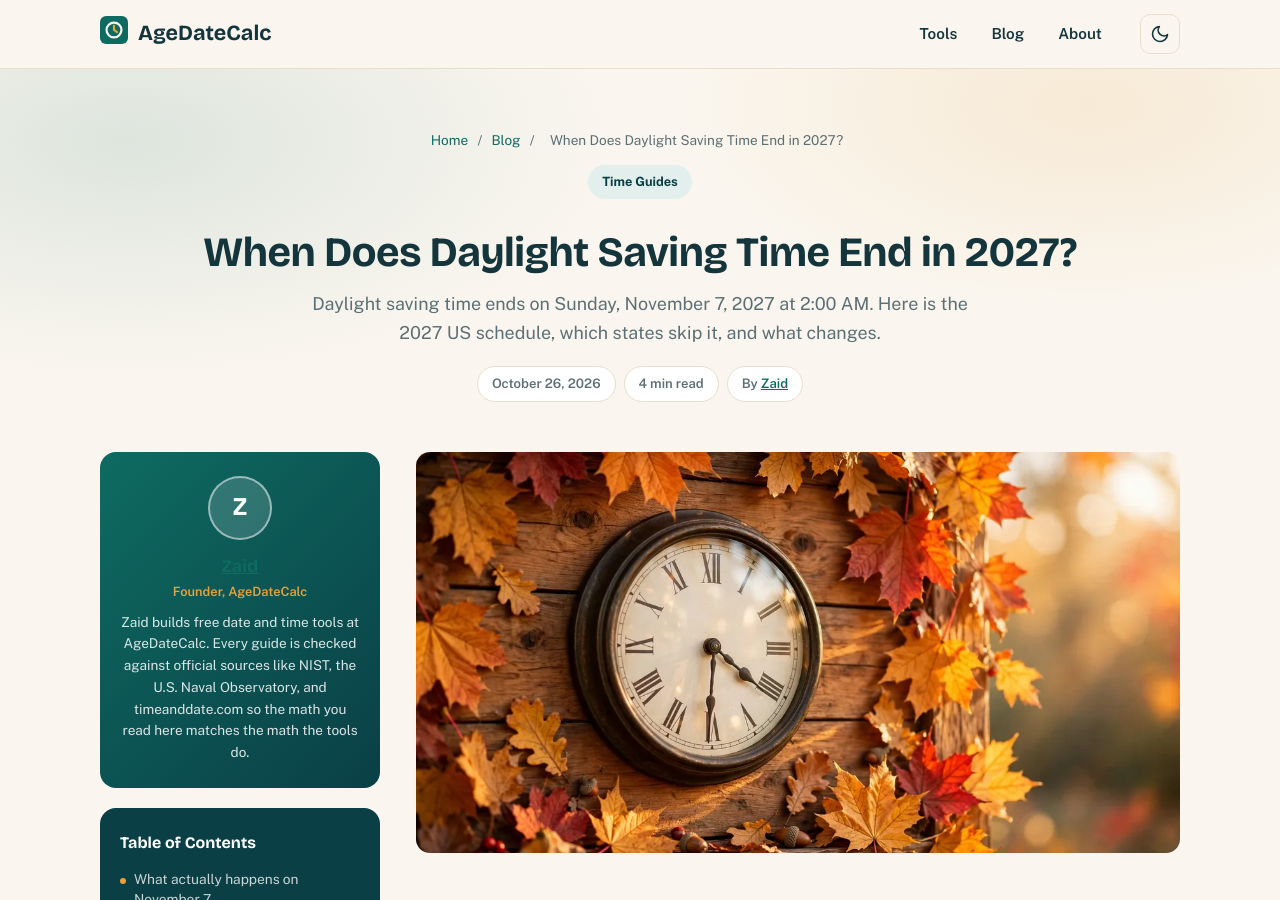
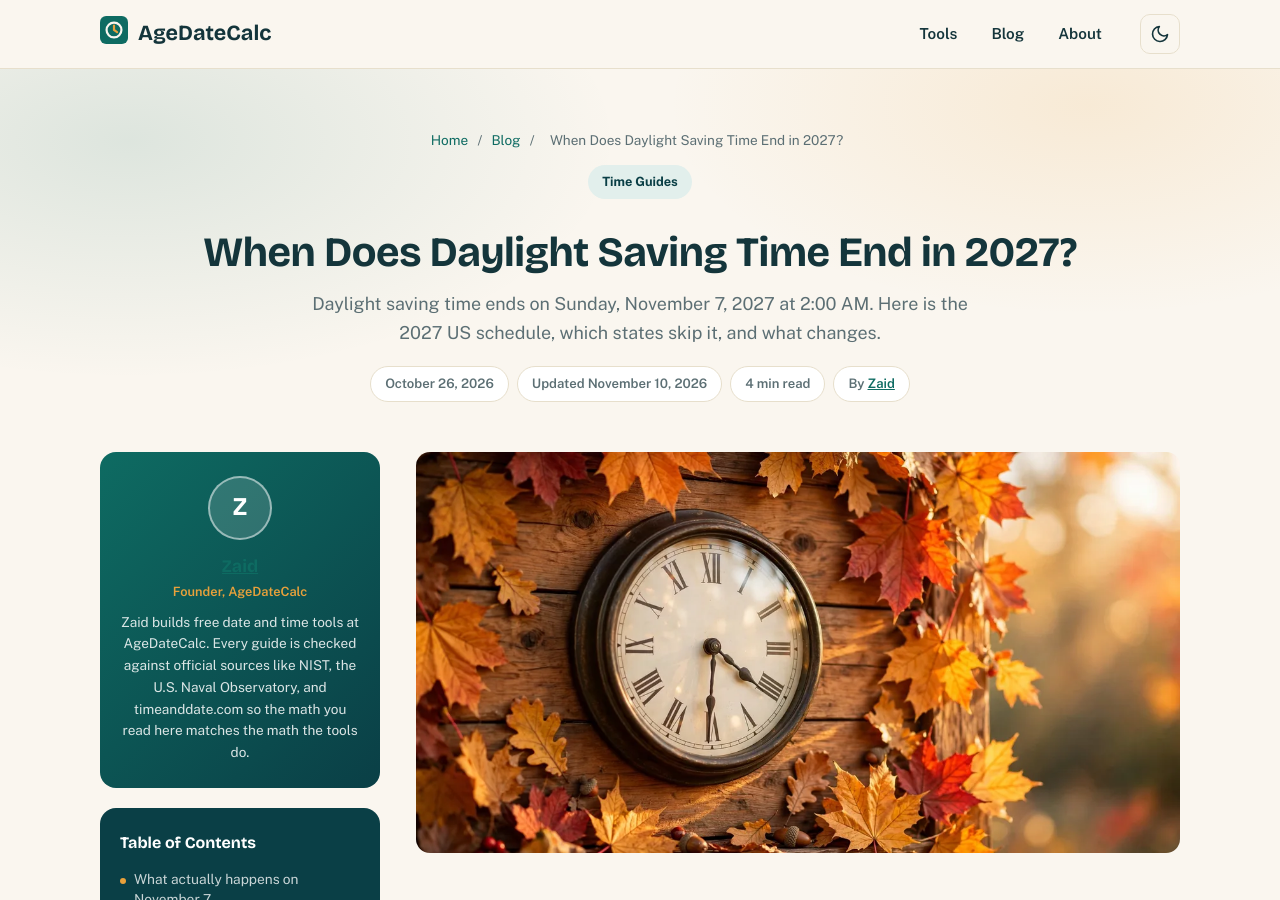
Before and after one commit to zaidmeo09-dhangal/agedatecalc, a Jekyll site: the page built from _posts/2026-10-26-when-does-daylight-saving-time-end-2026.md, in a window 1280 px wide and 900 px high. Built offline with Jekyll 4.4.1, drawn with Linux system fonts in a browser that asks for light colours.

Commit message:
SEO audit fixes: broken links, titles, DST 2027, schema, og:image

```diff
--- a/_posts/2026-10-26-when-does-daylight-saving-time-end-2026.md
+++ b/_posts/2026-10-26-when-does-daylight-saving-time-end-2026.md
@@ -3,6 +3,7 @@
 title: When Does Daylight Saving Time End in 2027?
 slug: when-does-daylight-saving-time-end
 date: '2026-10-26'
+last_modified_at: 2026-11-10
 status: Published
 author: Zaid
 category: Time Guides
@@ -66,7 +67,7 @@
 
 Most phones, computers, and smart devices adjust themselves overnight. The troublemakers are wall clocks, ovens, microwaves, car dashboards, and older alarm clocks. Walk through your home on Sunday morning and fix them in one pass.
 
-![A clock with two curved arrows, springing forward with green leaves and falling back with autumn leaves]({{ '/assets/images/dst-end-2026-spring-fall.webp' | relative_url }})
+<img src="{{ '/assets/images/dst-end-2026-spring-fall.webp' | relative_url }}" alt="A clock with two curved arrows, springing forward with green leaves and falling back with autumn leaves" width="1200" height="630" loading="lazy">
 
 ## Which states do not change their clocks
 
@@ -88,7 +89,7 @@
 
 Europe follows a different rhythm (last Sunday of March to last Sunday of October), which is why US-Europe meeting times drift for a few weeks each spring and fall. Our [Time Zone Converter]({{ '/time-zone-converter/' | relative_url }}) applies the right rules automatically if you schedule across the Atlantic.
 
-![An early autumn sunrise over a farm field on the morning the clocks go back]({{ '/assets/images/dst-end-2026-sunrise.webp' | relative_url }})
+<img src="{{ '/assets/images/dst-end-2026-sunrise.webp' | relative_url }}" alt="An early autumn sunrise over a farm field on the morning the clocks go back" width="1200" height="630" loading="lazy">
 
 ## 5 things to do before the clock changes
 
```
